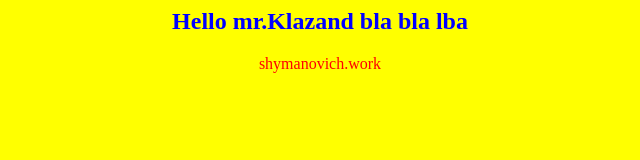
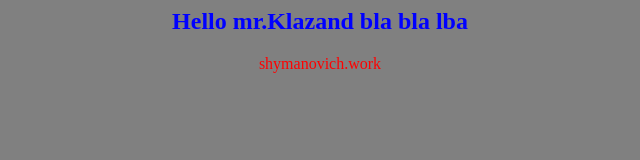
Before and after one commit to EugeneShymanovich/Jenkins-first, a plain HTML site: page index.html in a window 1280 px wide. Shown: the whole page, without its empty margins (320-960 px from the left). Drawn offline with Linux system fonts and the light colour scheme.

Commit message:
change color

```diff
--- a/index.html
+++ b/index.html
@@ -1,5 +1,5 @@
 <html>
-<body bgcolor=yellow>
+<body bgcolor=grey>
 <center>
 <h2><font color=blue>Hello mr.Klazand bla bla lba </font></h2>
 <font color=red>shymanovich.work</font>
```
